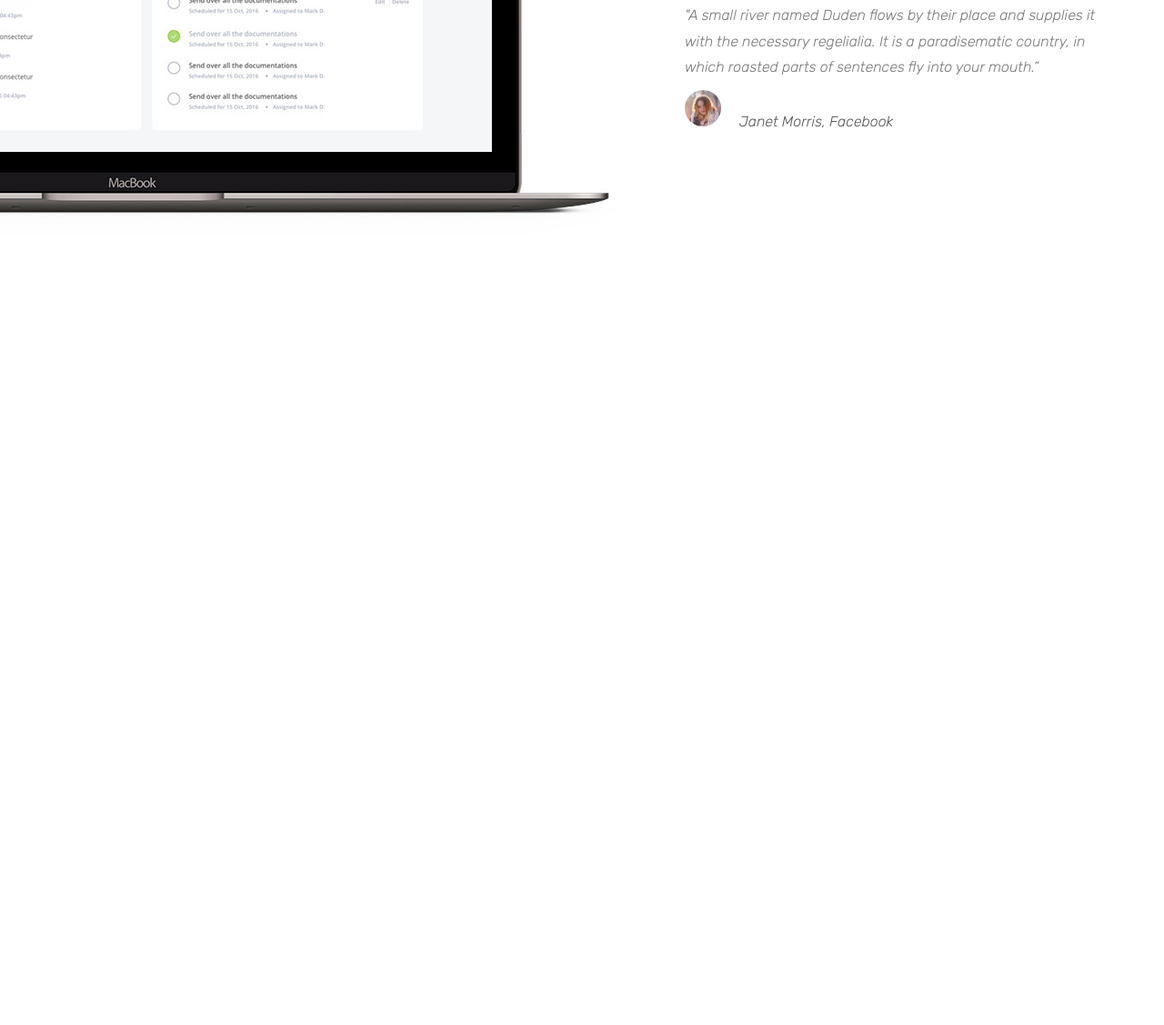
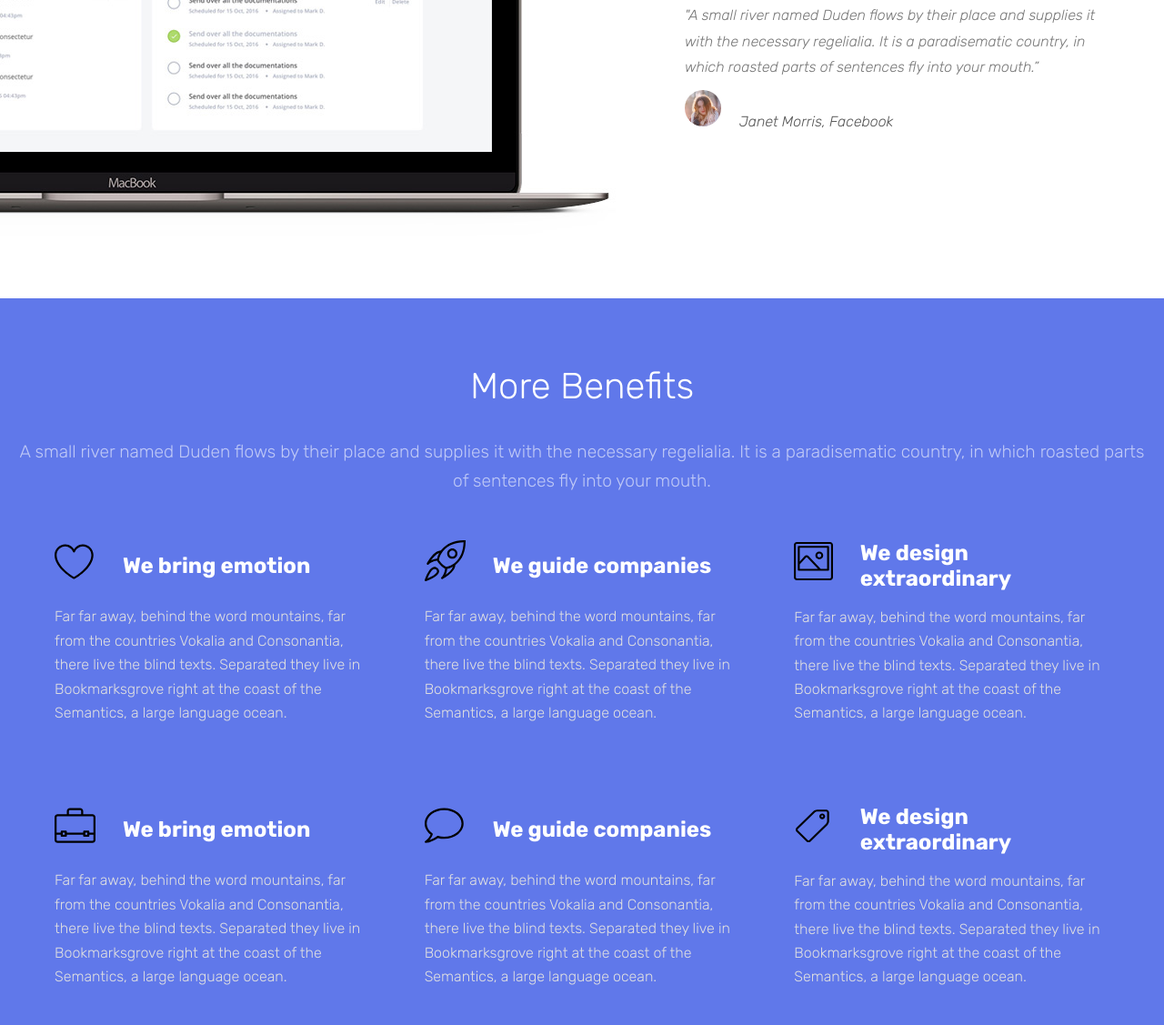
Before and after one commit to jdlemus42/pagina-1, a plain HTML site: page index.html in a window 1280 px wide. Shown: the part 2312-3439 px from the top of the page at 91% size. Before the commit the page ends 2640 px from the top, so only its background shows below. Drawn offline with Linux system fonts and the light colour scheme.

Commit message:
Quinta section benefit

```diff
--- a/index.html
+++ b/index.html
@@ -84,5 +84,37 @@
         </div>
     </section>
 
+    <section class="section-3">
+        <h2>More Benefits</h2>
+        <p>A small river named Duden flows by their place and supplies it with the necessary regelialia. It is a paradisematic country, in which roasted parts of sentences fly into your mouth.</p>
+
+        <div class="benefits-grid">
+            <div class="benefit-card">
+                <h3><img src="img/lnr-heart.svg" alt="lnr-heart" class="icon"> We bring emotion</h3>
+                <p>Far far away, behind the word mountains, far from the countries Vokalia and Consonantia, there live the blind texts. Separated they live in Bookmarksgrove right at the coast of the Semantics, a large language ocean.</p>
+            </div>
+            <div class="benefit-card">
+                <h3><img src="img/lnr-rocket.svg" alt="rocket" class="icon"> We guide companies</h3>
+                <p>Far far away, behind the word mountains, far from the countries Vokalia and Consonantia, there live the blind texts. Separated they live in Bookmarksgrove right at the coast of the Semantics, a large language ocean.</p>
+            </div>
+            <div class="benefit-card">
+                <h3><img src="img/lnr-picture.svg" alt="lnr-picture" class="icon"> We design extraordinary</h3>
+                <p>Far far away, behind the word mountains, far from the countries Vokalia and Consonantia, there live the blind texts. Separated they live in Bookmarksgrove right at the coast of the Semantics, a large language ocean.</p>
+            </div>
+            <div class="benefit-card">
+                <h3><img src="img/lnr-briefcase.svg" alt="lnr-briefcase" class="icon"> We bring emotion</h3>
+                <p>Far far away, behind the word mountains, far from the countries Vokalia and Consonantia, there live the blind texts. Separated they live in Bookmarksgrove right at the coast of the Semantics, a large language ocean.</p>
+            </div>
+            <div class="benefit-card">
+                <h3><img src="img/lnr-bubble.svg" alt="bubble" class="icon"> We guide companies</h3>
+                <p>Far far away, behind the word mountains, far from the countries Vokalia and Consonantia, there live the blind texts. Separated they live in Bookmarksgrove right at the coast of the Semantics, a large language ocean.</p>
+            </div>
+            <div class="benefit-card">
+                <h3><img src="img/lnr-tag.svg" alt="tag" class="icon"> We design extraordinary</h3>
+                <p>Far far away, behind the word mountains, far from the countries Vokalia and Consonantia, there live the blind texts. Separated they live in Bookmarksgrove right at the coast of the Semantics, a large language ocean.</p>
+            </div>
+        </div>
+    </section>
+
 </body>
 </html>
--- a/style.css
+++ b/style.css
@@ -281,3 +281,77 @@ button {
     border-radius: 50px;
     margin-right: 20px;
 }
+
+
+
+.section-3 {
+    background: #6078EA;
+    padding: 40px 20px;
+    text-align: center;
+    color: #fff;
+}
+
+.section-3 h2 {
+    font-size: 2.5em;
+    font-weight: 300;
+    margin: 1.4em 0 .5em;
+    margin-block-start: 0.83em;
+    margin-block-end: 0.83em;
+    margin-inline-start: 0px;
+    margin-inline-end: 0px
+}
+
+.section-3 p {
+    font-size: 1.2em;
+    line-height: 1.65;
+    margin-bottom: 20px;
+    font-weight: 300;
+    margin: 0 0 10px;
+    display: block;
+    margin-block-start: 1em;
+    margin-block-end: 1em;
+    margin-inline-start: 0px;
+    margin-inline-end: 0px;
+    unicode-bidi: isolate;
+    color: rgba(255, 255, 255, .6);
+}
+
+.benefits-grid {
+    display: grid;
+    grid-template-columns: repeat(3, 1fr);
+    gap: 20px;
+    max-width: 1200px;
+    margin: 0 auto;
+    justify-content: center;
+    align-items: center;
+}
+
+.benefit-card {
+
+    padding: 20px;
+    border-radius: 10px;
+    text-align: left;
+}
+
+.benefit-card h3 {
+    font-size: 1.5em;
+    margin: 10px 0;
+    display: flex;
+    align-items: center;
+    gap: 10px;
+}
+
+.benefit-card p {
+    font-size: 1em;
+    color: #e0e0e0;
+}
+
+.benefit-card img {
+    font-size: 30px;
+    position: relative;
+    margin-right: 20px;
+    margin-bottom: 10px;
+    top: 0;
+    width: 45px;
+    color: #17EAD9;
+}
```
Also changed, not shown: img/lnr-briefcase.svg (added), img/lnr-bubble.svg (added), img/lnr-heart.svg (added), img/lnr-picture.svg (added), img/lnr-rocket.svg (added), img/lnr-tag.svg (added).
